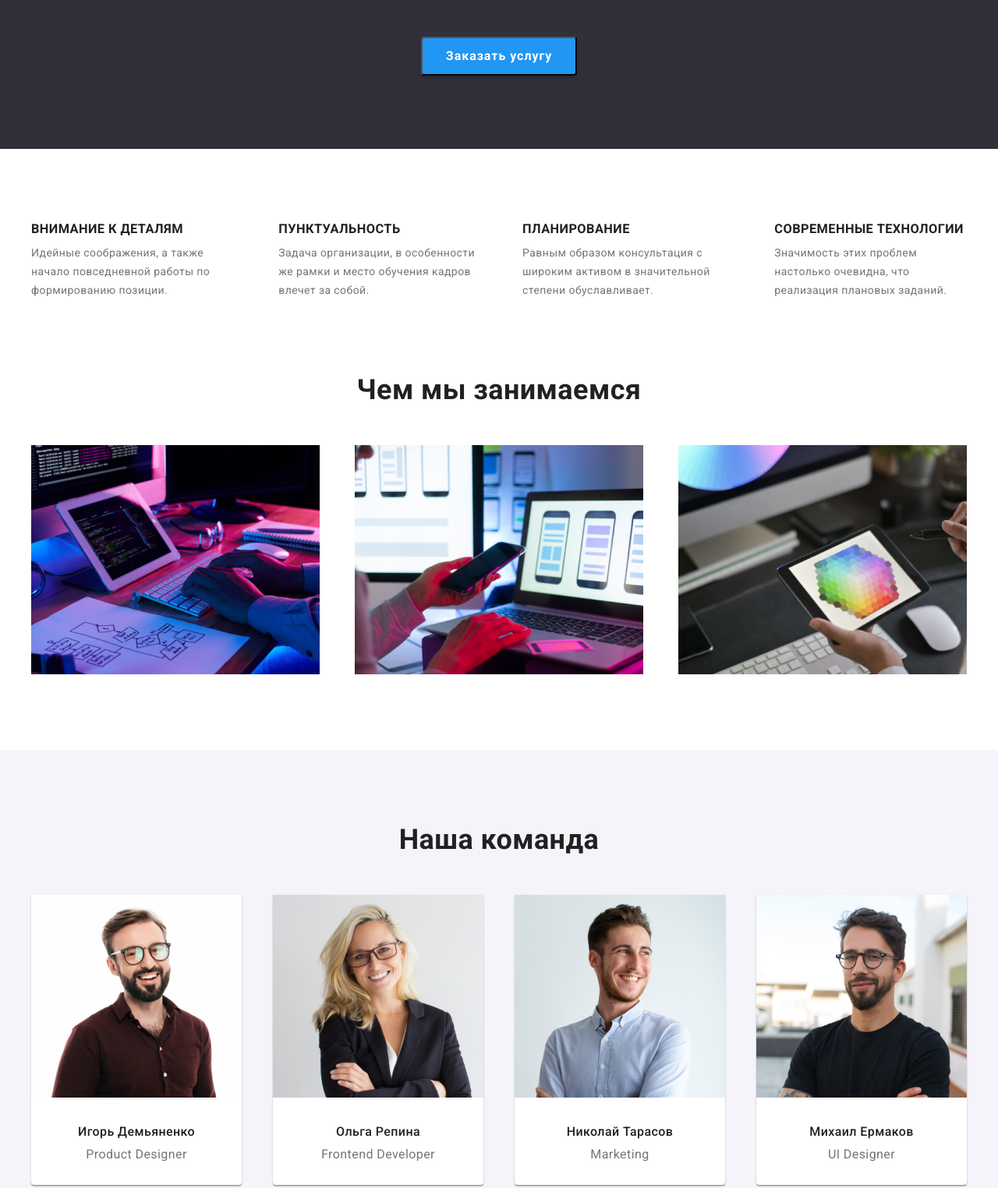
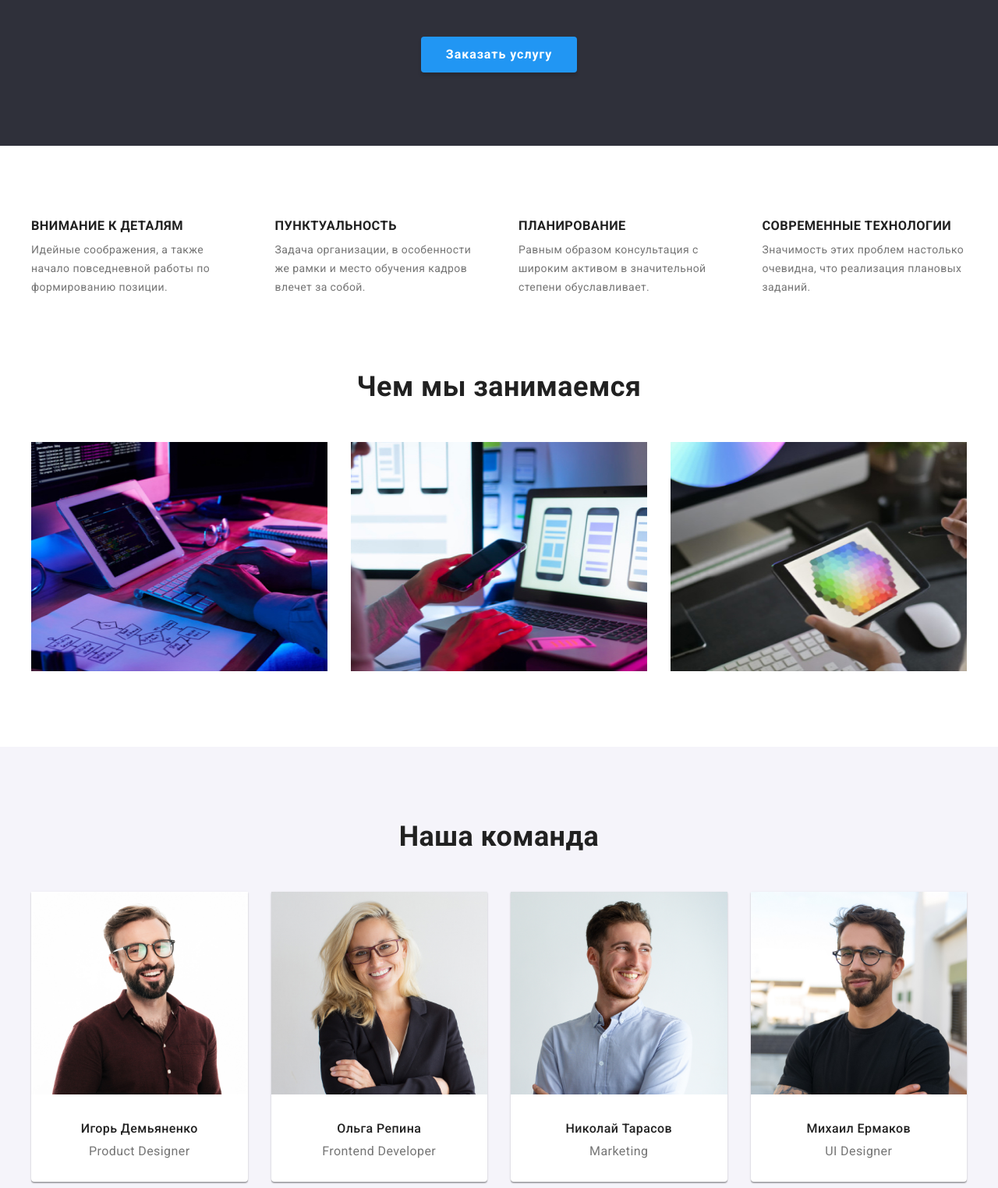
Before and after one commit to Deemon13/goit-markup-hw-03, a plain HTML site: page index.html in a window 1280 px wide. Shown: the part 349-1873 px from the top of the page at 78% size. Drawn offline with nearby package versions, Linux system fonts and the light colour scheme.

Commit message:
finished HW 3

```diff
--- a/css/styles.css
+++ b/css/styles.css
@@ -70,6 +70,10 @@ ul {
   font-weight: 700;
   font-size: 36px;
   line-height: 1.17;
+}
+
+.hidden-title {
+  display: none;
 }
 
 /* HEADER */
@@ -185,7 +189,7 @@ ul {
 
 .hero-section-button {
   font-weight: 700;
-  font-size: 16px;
+  font-size: var(--secondary-text-size);
   line-height: 1.88;
   text-align: center;
   letter-spacing: 0.06em;
@@ -193,6 +197,7 @@ ul {
 
   background-color: #2196f3;
   box-shadow: 0px 4px 4px rgba(0, 0, 0, 0.15);
+  border: none;
   border-radius: 4px;
   width: 200px;
   padding: 8px 20px;
@@ -215,12 +220,16 @@ ul {
 
 .features-section-list {
   display: flex;
-  justify-content: space-between;
+  flex-wrap: wrap;
+  margin-left: -50px;
+  margin-top: -30px;
 }
 
 .features-section-list-item {
   text-align: left;
-  margin-right: 50px;
+  margin-left: 50px;
+  margin-top: 30px;
+  flex-basis: calc((100% - 200px) / 4);
 }
 
 .features-section-list-item:last-child {
@@ -256,11 +265,19 @@ ul {
 
 .services-section-list {
   display: flex;
-  justify-content: space-between;
+  flex-wrap: wrap;
+  margin-left: -30px;
+  margin-top: -30px;
 }
 
-.services-section-list-item:last-child {
-  margin-right: 0;
+.services-section-list-item {
+  margin-left: 30px;
+  margin-top: 30px;
+  flex-basis: calc((100% - 90px) / 3);
+}
+
+.services-section-list-img {
+  width: 100%;
 }
 
 /* TEAM */
@@ -280,7 +297,15 @@ ul {
 
 .team-section-list {
   display: flex;
-  justify-content: space-between;
+  flex-wrap: wrap;
+  margin-left: -30px;
+  margin-top: -30px;
+}
+
+.team-section-list-item {
+  margin-left: 30px;
+  margin-top: 30px;
+  flex-basis: calc((100% - 120px) / 4);
 }
 
 .team-section-list-card {
@@ -288,23 +313,23 @@ ul {
   box-shadow: 0px 1px 3px rgba(0, 0, 0, 0.12), 0px 1px 1px rgba(0, 0, 0, 0.14),
     0px 2px 1px rgba(0, 0, 0, 0.2);
   border-radius: 0px 0px 4px 4px;
-  margin: 0;
+  margin: 0 auto;
   padding: 0 0 30px;
-  width: 270px;
 }
 
 .team-section-list-card-img {
   margin-bottom: 30px;
+  width: 100%;
 }
 
 .team-section-list-card-text-container {
-  font-size: 16px;
+  font-size: var(--secondary-text-size);
   line-height: 1.19;
 }
 
 .team-section-list-card-title {
   font-weight: 500;
-  font-size: 16px;
+  font-size: var(--secondary-text-size);
   line-height: 1.19;
   margin-bottom: 10px;
 }
@@ -393,7 +418,7 @@ ul {
 
 .collection-filters-button {
   font-weight: 500;
-  font-size: 16px;
+  font-size: var(--secondary-text-size);
   line-height: 1.63;
   text-align: center;
 
@@ -417,22 +442,36 @@ ul {
     0px 2px 2px rgba(0, 0, 0, 0.12);
 }
 
+.collection-list {
+  display: flex;
+  flex-wrap: wrap;
+  margin-left: -30px;
+  margin-top: -50px;
+}
+
+.collection-list-item {
+  margin-left: 30px;
+  margin-top: 50px;
+  flex-basis: calc((100% - 90px) / 3);
+}
+
 .collection-list-card {
   background-color: var(--main-color-light);
+  box-sizing: border-box;
+  margin: 0 auto;
+  padding: 0 0 20px;
   border: 1px solid #eeeeee;
-  box-sizing: border-box;
-  margin: 0;
-  padding: 0 0 20px;
-  width: 370px;
 }
 
 .collection-list-card-img {
-  margin-bottom: 20px;
+  width: 100%;
 }
 
 .collection-list-card-text-container {
   text-align: left;
   padding-left: 24px;
+  padding-top: 20px;
+  margin: 0;
 }
 
 .collection-list-card-title {
@@ -444,7 +483,7 @@ ul {
 }
 
 .collection-list-card-text {
-  font-size: 16px;
+  font-size: var(--secondary-text-size);
   line-height: 1.88;
   color: var(--secondary-color);
 }
--- a/index.html
+++ b/index.html
@@ -65,7 +65,7 @@
       <!-- FEATURES -->
       <section class="features-section section">
         <div class="container features-content-container">
-          <h2 hidden class="features-section-title section-title">Особенности</h2>
+          <h2 class="features-section-title section-title hidden-title">Особенности</h2>
           <ul class="features-section-list list">
             <li class="features-section-list-item">
               <h3 class="features-section-list-title">Внимание к деталям</h3>
@@ -166,7 +166,7 @@
                 </figcaption>
               </figure>
             </li>
-            <li>
+            <li class="team-section-list-item">
               <figure class="team-section-list-card">
                 <img
                   class="team-section-list-card-img"
@@ -181,7 +181,7 @@
                 </figcaption>
               </figure>
             </li>
-            <li>
+            <li class="team-section-list-item">
               <figure class="team-section-list-card">
                 <img
                   class="team-section-list-card-img"
```
Also changed, not shown: portfolio.html (+1 -1 lines).
